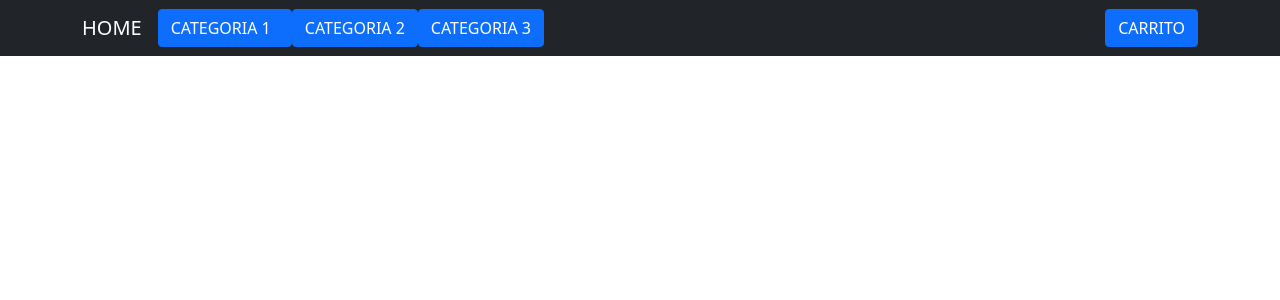
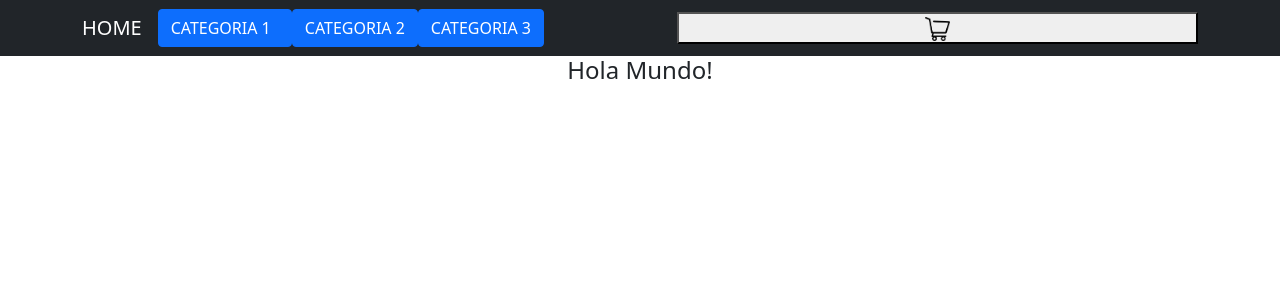
Before and after one commit to jcgomez14/juancruzgomez, a React (Create React App) app: page / in a window 1280 px wide. Shown: the top 300 px of the page. Built offline with nearby package versions, Linux system fonts and the light colour scheme.

Commit message:
desafio 4 componentes

```diff
--- a/src/App.js
+++ b/src/App.js
@@ -1,11 +1,13 @@
 import './App.css';
 import Navegador from './components/Navbar/Navbar';
 import 'bootstrap/dist/css/bootstrap.min.css';
+import ItemListContainer from './components/ItemListContainer/ItemListContainer';
 
 function App() {
   return (
     <div className="App">
       <Navegador />
+      <ItemListContainer greeting ="Hola Mundo!" />
     </div>
   );
 }
--- /dev/null
+++ b/src/components/CartWidget/CartWidget.js
@@ -0,0 +1,11 @@
+
+const CartWidget = ({marginLeft, width}) => {
+
+    return (
+
+       <button><img src="/media/carrito.png" style={{marginLeft, width}}></img></button>
+
+    )
+    }
+
+    export default CartWidget
--- /dev/null
+++ b/src/components/ItemListContainer/ItemListContainer.js
@@ -0,0 +1,8 @@
+var ItemListContainer = ({ greeting }) => {
+
+    return (
+        <h4>{greeting}</h4>
+    )
+    }
+
+    export default ItemListContainer
--- a/src/components/Navbar/Navbar.js
+++ b/src/components/Navbar/Navbar.js
@@ -2,6 +2,7 @@ import { Nav } from 'react-bootstrap';
 import Navbar from 'react-bootstrap/Navbar';
 import Container from 'react-bootstrap/Container';
 import Button from '../Button/Button'
+import CartWidget from '../CartWidget/CartWidget';
 
 
 
@@ -16,7 +17,8 @@ const Navegador = () => {
                 <Button variant='secondary' marginLeft='auto' label='CATEGORIA 2'/>
                 <Button variant='success' marginLeft='auto' label='CATEGORIA 3'/>
             </Nav>
-            <Button variant='outline-secondary' marginLeft='auto' label='CARRITO'/>
+
+            <CartWidget  marginLeft='auto' width='5%' />
             </Container>
         </Navbar>
       </nav>
```
Also changed, not shown: public/media/carrito.png (added).
